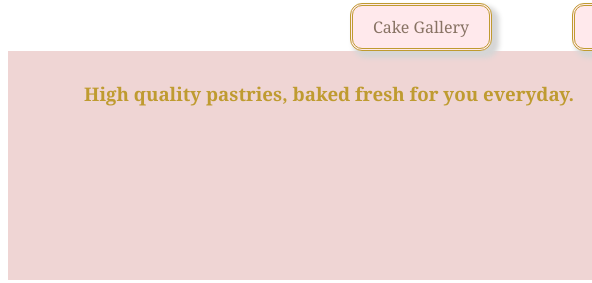
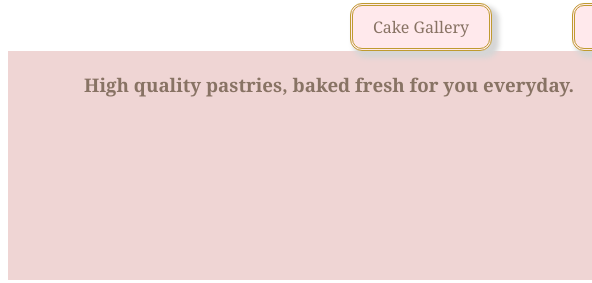
Before and after one commit to gourmandcroquantbakery/gcb, a plain HTML site: page index.html in a window 1280 px wide. Shown: the part 641-924 px from the top of the page, 0-592 px from the left. Drawn offline with Linux system fonts and the light colour scheme.

Commit message:
Update index.html

```diff
--- a/index.html
+++ b/index.html
@@ -37,7 +37,7 @@
     <div></div>
     <div></div>
 <div class = "column" style = "background-color: #efd5d4">
-    <div style = "flex: 1; padding: 20px;"> <h3 class = "title">High quality pastries, baked fresh for you everyday.</h3> </div>
+    <div style = "flex: 1; padding: 20px;"> <h3 class = "sub">High quality pastries, baked fresh for you everyday.</h3> </div>
     <div style = "flex:1;"> <img src= "IMG_1131.jpeg" style="width: 300px; height: auto;"></div>
   </div>
 <div class="box scroll-reveal"><div style= "background-color: #efd5d4; width: 300px; "><h3>Hours</h3><p>Monday: 10AM to 7:30PM</p><p>Tuesday: Closed</p><p> Wednesday: 10AM to 7:30PM </p><p> Thursday: 10AM to 7:30PM </p><p> Friday: 10AM to 7:30PM</p> <p>Saturday: 10AM to 7:30PM </p><p> Sunday: 10AM to 5PM </p></div></div>
```
